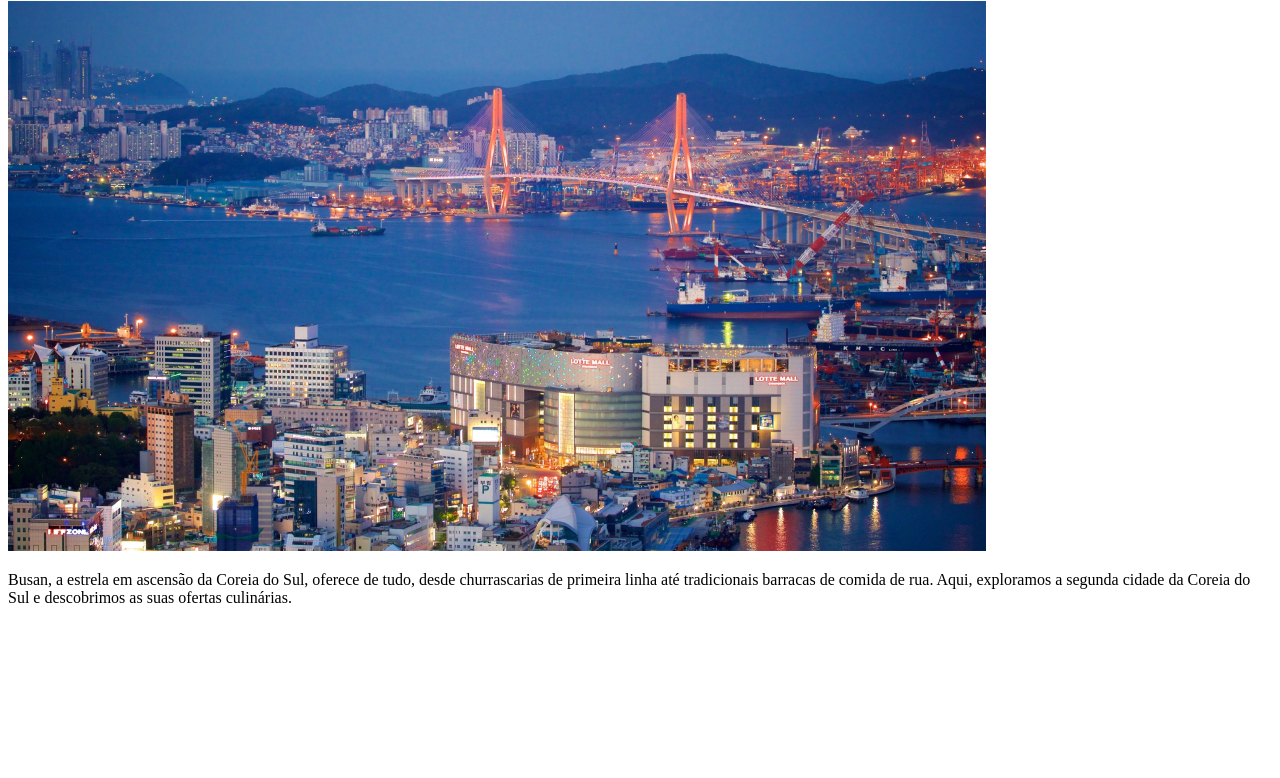
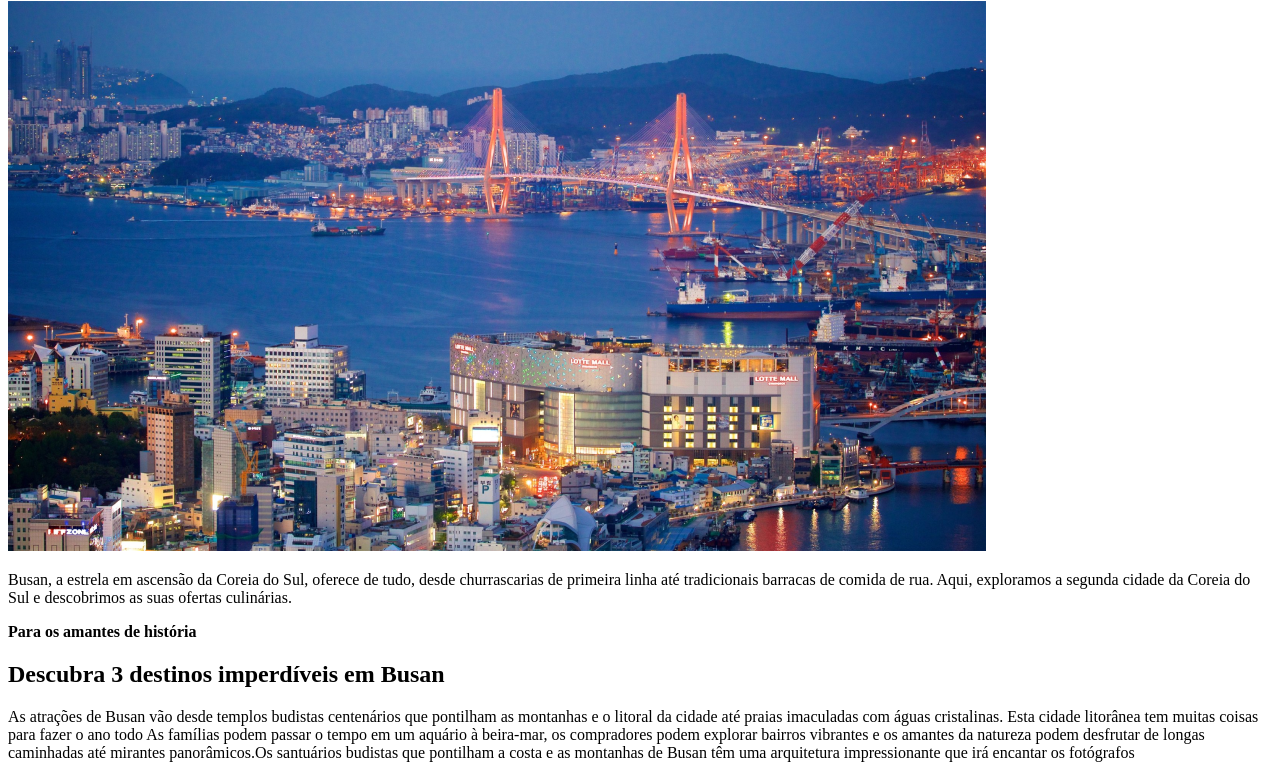
Before and after one commit to marifernandes12/locais-turisticos1, a plain HTML site: page index.html in a window 1280 px wide. Shown: the part 105-883 px from the top of the page. Before the commit the page ends 800 px from the top, so only its background shows below. Drawn offline with Linux system fonts and the light colour scheme.

Commit message:
criação da section.amantes-história e seus conteúdos

```diff
--- a/index.html
+++ b/index.html
@@ -13,10 +13,20 @@
         <h1>Conheça Busan </h1>
         <img src="imagens/imagens/Image_01.png" alt="vista panorâmica da cidade de Busan">
         <p>Busan, a estrela em ascensão da Coreia do Sul, oferece de tudo, desde churrascarias de primeira linha até tradicionais barracas de comida de rua. Aqui, exploramos a segunda cidade da Coreia do Sul e descobrimos as suas ofertas culinárias.</p>
-
     </header>
 
+    <div class="divider"><div>
+     <main>
+           <section>
+        <strong> Para os amantes de história</strong>
+        <h2>Descubra 3 destinos imperdíveis em Busan</h2>
+    <p>As atrações de Busan vão desde templos budistas centenários que pontilham as montanhas e o litoral da cidade até praias imaculadas com águas cristalinas. Esta cidade litorânea tem muitas coisas para fazer o ano todo As famílias podem passar o tempo em um aquário à beira-mar, os compradores podem explorar bairros vibrantes e os amantes da natureza podem desfrutar de longas caminhadas até mirantes panorâmicos.Os santuários budistas que pontilham a costa e as montanhas de Busan têm uma arquitetura impressionante que irá encantar os fotógrafos</p>
+            </section>
+    </main>
+    </div>
 
 </div>
+
+
 </body>
 </html>
```
